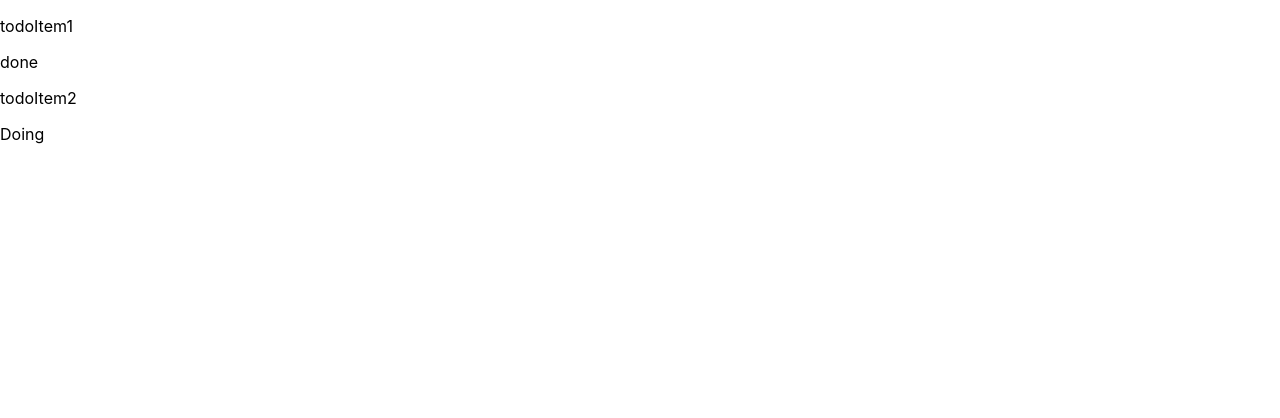
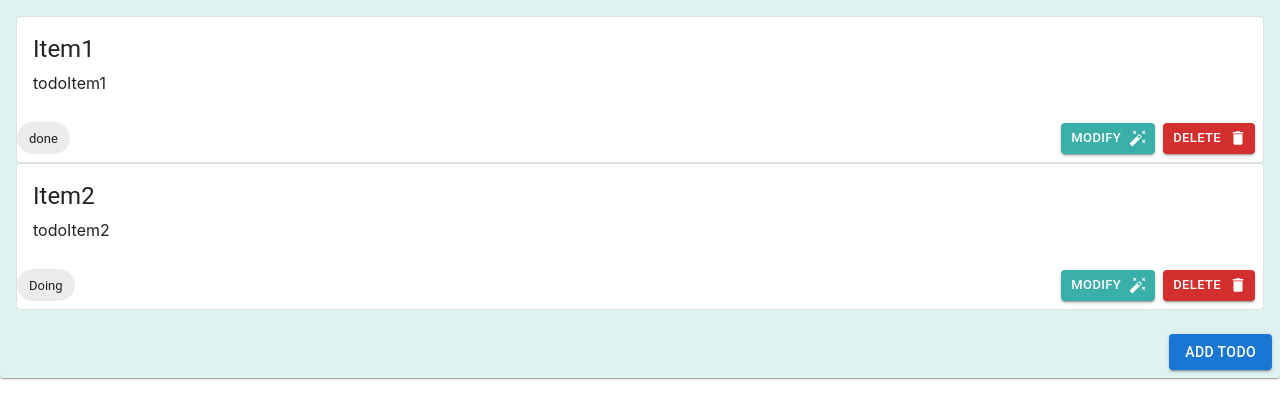
Before and after one commit to mertpinarbasi/react-to-do, a React (Create React App) app: page / in a window 1280 px wide. Shown: the top 418 px of the page. Built offline with nearby package versions, Linux system fonts and the light colour scheme.

Commit message:
material ui is applied to todoItem and todoComponent and then dialog components is created for adding new todo

```diff
--- a/package.json
+++ b/package.json
@@ -5,6 +5,8 @@
   "dependencies": {
     "@emotion/react": "^11.10.0",
     "@emotion/styled": "^11.10.0",
+    "@mui/icons-material": "^5.8.4",
+    "@mui/lab": "^5.0.0-alpha.93",
     "@mui/material": "^5.9.3",
     "@testing-library/jest-dom": "^5.16.4",
     "@testing-library/react": "^13.3.0",
--- a/src/components/todo-component/todo.component.jsx
+++ b/src/components/todo-component/todo.component.jsx
@@ -1,26 +1,119 @@
 import React from "react";
-// import { useState } from 'react';
+import Card from '@mui/material/Card';
+import CardActions from '@mui/material/CardActions';
+import CardContent from '@mui/material/CardContent';
+import Button from '@mui/material/Button';
+import { Stack } from '@mui/material';
+import TextField from '@mui/material/TextField';
+import PropTypes from 'prop-types';
+import Dialog from '@mui/material/Dialog';
+import DialogActions from '@mui/material/DialogActions';
+import DialogContent from '@mui/material/DialogContent';
+import DialogContentText from '@mui/material/DialogContentText';
+import DialogTitle from '@mui/material/DialogTitle';
+import ToDoItem from '../todoItem-component/todoItem.component'
 
-const fakeList = [{ id: 1, taskContent: "todoItem1", taskStatus: "done" }, { id: 2, taskContent: "todoItem2", taskStatus: "Doing" }]
+const fakeList = [{ id: 1, taskTitle: "Item1", taskContent: "todoItem1", taskStatus: "done" }, { id: 2, taskTitle: "Item2", taskContent: "todoItem2", taskStatus: "Doing" }]
 
-import ToDoItem from '../todoItem-component/todoItem.component'
+
 function Todo() {
 
+  const [open, setOpen] = React.useState(false);
 
+
+  const handleClickOpen = () => {
+    setOpen(true);
+  };
+
+  const handleClose = () => {
+    setOpen(false);
+
+
+  };
   const listToDos = fakeList.map(todoItem =>
     <ToDoItem
       key={todoItem.id}
+      taskTitle={todoItem.taskTitle}
       taskContent={todoItem.taskContent}
       taskStatus={todoItem.taskStatus}>
     </ToDoItem>);
 
+
   return (
     <div className="ToDo">
-      {listToDos}
+      <AddTodoDialog open={open} onClose={handleClose}></AddTodoDialog>
+      <Card style={{ backgroundColor: "#DEF2F1" }}>
+        <CardContent>
+          {listToDos}
+        </CardContent>
+        <Stack
+          direction="row"
+          justifyContent="flex-end"
+          alignItems="center"
+          spacing={2}>
+
+
+
+          <CardActions>
+            <Button size="medium" variant="contained" color="primary" onClick={handleClickOpen}>Add Todo</Button>
+
+          </CardActions>
+        </Stack>
+      </Card>
     </div>
 
 
 
   )
+
+
 }
+
+function AddTodoDialog(props) {
+  const { onClose, open } = props;
+
+  const handleClose = () => {
+    onClose();
+  };
+
+
+
+
+  return (
+    <Dialog
+      maxWidth="lg"
+      fullWidth onClose={handleClose}
+      open={open}
+      scroll="body"
+    >
+      <DialogTitle>Add Todo</DialogTitle>
+      <DialogContent>
+        <DialogContentText>
+          To subscribe to this website, please enter your email address here. We
+          will send updates occasionally.
+        </DialogContentText>
+
+        <TextField
+          autoFocus
+          margin="dense"
+          id="name"
+          label="Email Address"
+          type="email"
+          fullWidth
+          variant="standard"
+        />
+      </DialogContent>
+      <DialogActions>
+
+      </DialogActions>
+    </Dialog>
+  );
+}
+
+AddTodoDialog.propTypes = {
+  onClose: PropTypes.func.isRequired,
+  open: PropTypes.bool.isRequired,
+
+};
+
 export default Todo;
--- a/src/components/todoItem-component/todoItem.component.jsx
+++ b/src/components/todoItem-component/todoItem.component.jsx
@@ -1,22 +1,65 @@
-import React from "react";
+import * as React from 'react';
 import PropTypes from 'prop-types';
-
+import Card from '@mui/material/Card';
+import CardActions from '@mui/material/CardActions';
+import CardContent from '@mui/material/CardContent';
+import Button from '@mui/material/Button';
+import Typography from '@mui/material/Typography';
+import DeleteIcon from '@mui/icons-material/Delete';
+import AutoFixHighIcon from '@mui/icons-material/AutoFixHigh';
+import { Stack } from '@mui/material';
+import Chip from '@mui/material/Chip';
 
 TodoItem.propTypes =
 {
   id: PropTypes.number,
+  taskTitle: PropTypes.string,
   taskContent: PropTypes.string,
   taskStatus: PropTypes.string,
 }
 
 
-function TodoItem({ taskStatus, taskContent }) {
+function TodoItem({ taskTitle, taskStatus, taskContent }) {
   return (
+
     <div className="ToDoItem">
 
+      <Card variant='outlined' style={{ backgroundColor: "#FEFFFF" }}>
 
-      <p>{taskContent}</p>
-      <p>{taskStatus}</p>
+        <CardContent>
+          <Typography gutterBottom variant="h5" component="div">
+            {taskTitle}
+          </Typography>
+          <Typography gutterBottom variant="body" component="div">
+            {taskContent}
+          </Typography>
+
+        </CardContent>
+
+
+        <Stack
+          direction="row"
+          justifyContent="space-between"
+          alignItems="center"
+        >
+          <Chip label={taskStatus} />
+
+
+          <Stack
+            direction="row"
+            justifyContent="flex-end"
+            alignItems="flex-start"
+            spacing={2}>
+
+
+            <CardActions>
+
+              <Button size="small" style={{ backgroundColor: "#3AAFA9" }} variant="contained" endIcon={<AutoFixHighIcon />}>Modify</Button>
+              <Button size="small" color="error" variant="contained" endIcon={<DeleteIcon />} >Delete</Button>
+            </CardActions>
+          </Stack>
+        </Stack>
+      </Card>
     </div>
   )
 }
```
Also changed, not shown: 1 other file (tests, documents, lock files or other folders).
